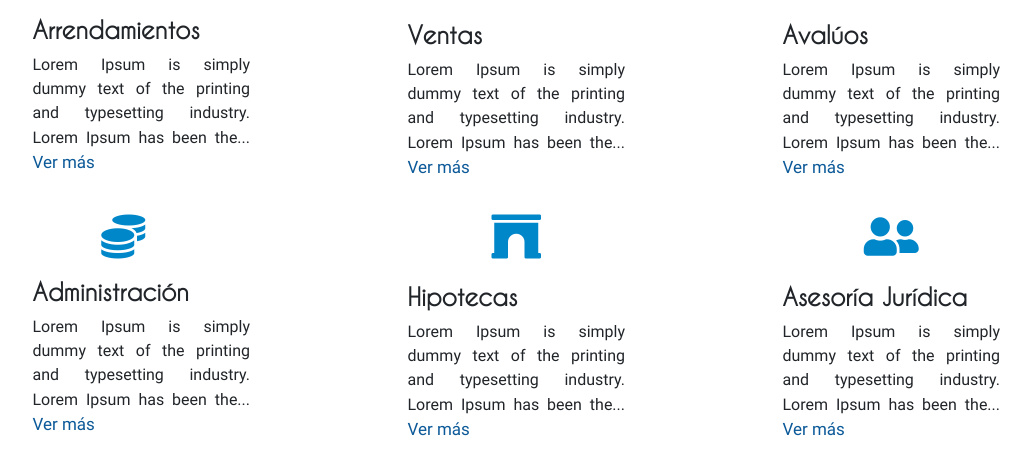
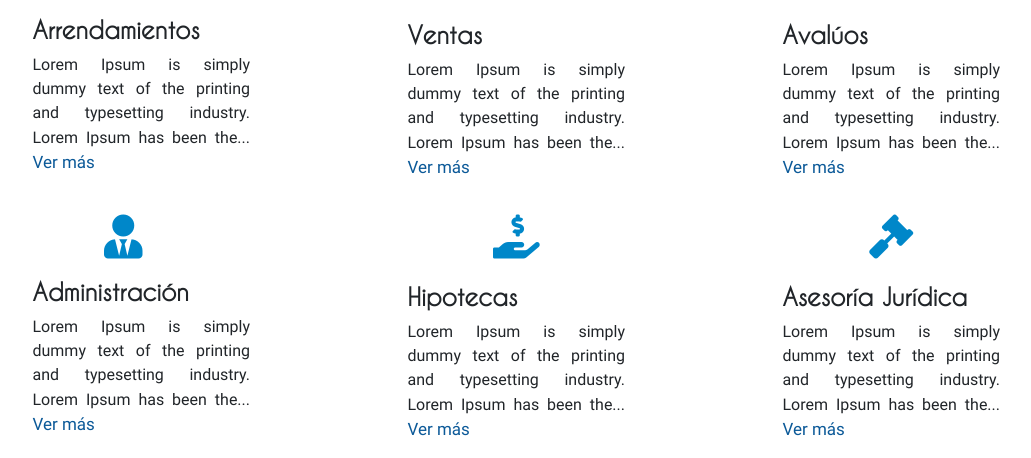
Before and after one commit to DexconDigital/arrendamosYa, a PHP site: page /quienes_somos.php in a window 1280 px wide. Shown: the part 1045-1503 px from the top of the page, without its empty margins (150-1181 px from the left). Run offline with PHP 8.4, Linux system fonts and the light colour scheme.

Commit message:
arreglos en quienes somos
Se agregan iconos y texto.

```diff
--- a/quienes_somos.php
+++ b/quienes_somos.php
@@ -101,7 +101,7 @@
                         </div>
                         <div class="col-xl-9 col-md-9 col-8">
                             <div class="col-xl-10 col-md-3 col-4 text-center ">
-                                <i class="fas fa-tags "></i>
+                                <i class="fas fa-tags"></i>
                             </div>
                             <div>
                                 <h4><strong><?php echo $texto_servicios['arrendamientos']['titulo'] ?></strong></h4>
@@ -155,7 +155,7 @@
                         </div>
                         <div class="col-xl-9 col-md-9 col-8">
                             <div class="col-xl-10 col-md-3 col-4 text-center ">
-                                <i class="fas fa-coins"></i>
+                                <i class="fas fa-user-tie"></i>
                             </div>
                             <div>
                                 <h4><strong><?php echo $texto_servicios['administracion']['titulo'] ?></strong></h4>
@@ -172,7 +172,7 @@
                         </div>
                         <div class="col-xl-9 col-md-9 col-8">
                             <div class="col-xl-12 col-md-3 col-4 text-center">
-                                <i class="fas fa-archway"></i>
+                                <i class="fas fa-hand-holding-usd"></i>
                             </div>
                             <div>
                                 <h4><strong><?php echo $texto_servicios['hipotecas']['titulo'] ?></strong></h4>
@@ -189,7 +189,7 @@
                         </div>
                         <div class="col-xl-9 col-md-9 col-8">
                             <div class="col-xl-12 col-md-3 col-4 text-center">
-                                <i class="fas fa-user-friends"></i>
+                                <i class="fas fa-gavel"></i>
                             </div>
                             <div>
                                 <h4><strong><?php echo $texto_servicios['asesoria_juridica']['titulo'] ?></strong></h4>
```
